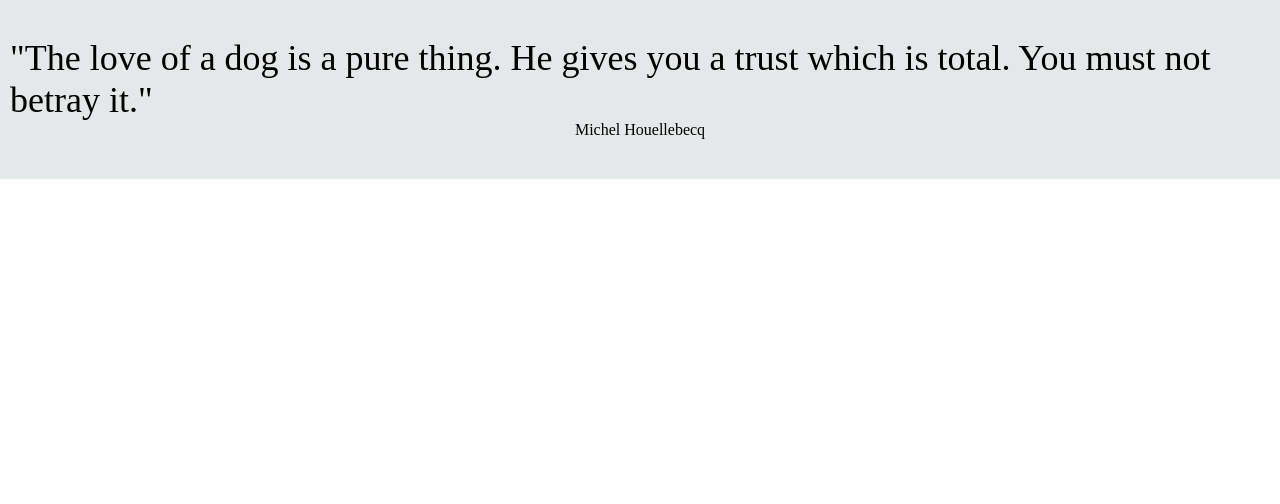
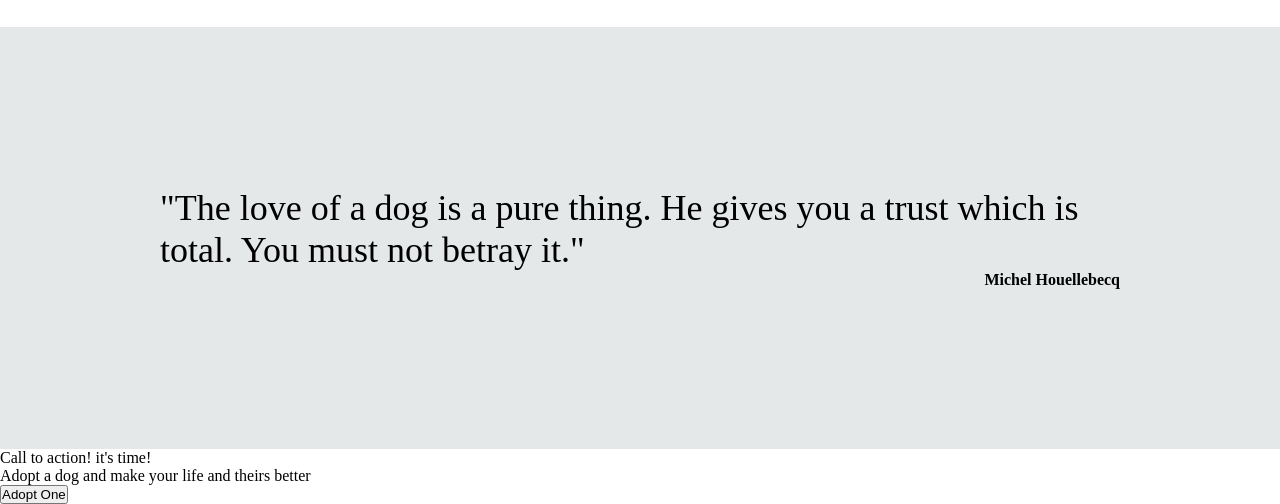
Before and after one commit to Lucas-NB/the-odin-project, a plain HTML site: page index.html in a window 1280 px wide. Shown: the part 412-916 px from the top of the page. Before the commit the page ends 800 px from the top, so only its background shows below. Drawn offline with Linux system fonts and the light colour scheme.

Commit message:
Add quote section

```diff
--- a/index.html
+++ b/index.html
@@ -64,12 +64,22 @@
           He gives you a trust which is total. You must not betray it."
         </p>
 
-        <p class="quote-autor">
+        <p class="quote-author">
           Michel Houellebecq
         </p>
       </div>
 
-      <div class="call-to-action"></div>
+      <div class="call-to-action">
+        <div class="call-to-action-container">
+          <div class="call-to-action-text-container">
+            <p>Call to action! it's time!</p>
+            <p>Adopt a dog and make your life and theirs better</p>
+          </div>
+
+
+          <button class="call-to-action-button">Adopt One</button>
+        </div>
+      </div>
 
       <div class="footer"></div>
     </body>
--- a/styles.css
+++ b/styles.css
@@ -68,14 +68,21 @@ body {
 
 .facts {
   text-align: center;
+  padding: 30px;
+  display: flex;
+  flex-direction: column;
+  gap: 30px;
 }
 
 .facts-header {
-  padding: 30px;
   color: #1F2937;
   font-weight: bold;
   font-size: 32px;
   font-family: Hero, sans-serif;
+}
+
+.call-to-action-container {
+
 }
 
 .cards {
@@ -101,7 +108,7 @@ body {
 
 .quote {
   background-color: #E5E8E8;
-  padding: 40px 10px;
+  padding: 10rem;
   display: flex;
   flex-direction: column;
   align-items: center;
@@ -110,3 +117,8 @@ body {
 .quote-text {
   font-size: 36px;
 }
+
+.quote-author {
+  font-weight: bold;
+  align-self: end;
+}
```
